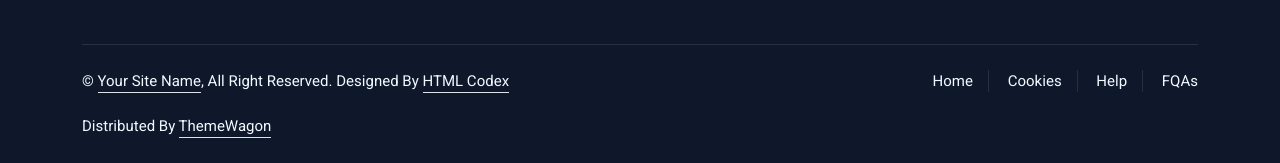
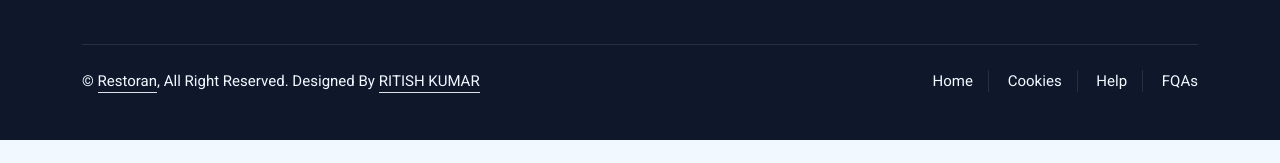
Before and after one commit to ritishkumar/Restoran, a plain HTML site: page contact.html in a window 1280 px wide. Shown: the part 1485-1648 px from the top of the page. After the commit the page ends 1625 px from the top, so only its background shows below. Drawn offline with nearby package versions, Linux system fonts and the light colour scheme.

Commit message:
Update contact.html

```diff
--- a/contact.html
+++ b/contact.html
@@ -205,11 +205,11 @@
                 <div class="copyright">
                     <div class="row">
                         <div class="col-md-6 text-center text-md-start mb-3 mb-md-0">
-                            &copy; <a class="border-bottom" href="#">Your Site Name</a>, All Right Reserved.
+                            &copy; <a class="border-bottom" href="#">Restoran</a>, All Right Reserved.
 
 							<!--/*** This template is free as long as you keep the footer author’s credit link/attribution link/backlink. If you'd like to use the template without the footer author’s credit link/attribution link/backlink, you can purchase the Credit Removal License from "https://htmlcodex.com/credit-removal". Thank you for your support. ***/-->
-							Designed By <a class="border-bottom" href="https://htmlcodex.com">HTML Codex</a><br><br>
-                            Distributed By <a class="border-bottom" href="https://themewagon.com" target="_blank">ThemeWagon</a>
+							Designed By <a class="border-bottom" href="">RITISH KUMAR</a><br><br>
+<!--                             Distributed By <a class="border-bottom" href="https://themewagon.com" target="_blank">ThemeWagon</a> -->
                         </div>
                         <div class="col-md-6 text-center text-md-end">
                             <div class="footer-menu">
```
